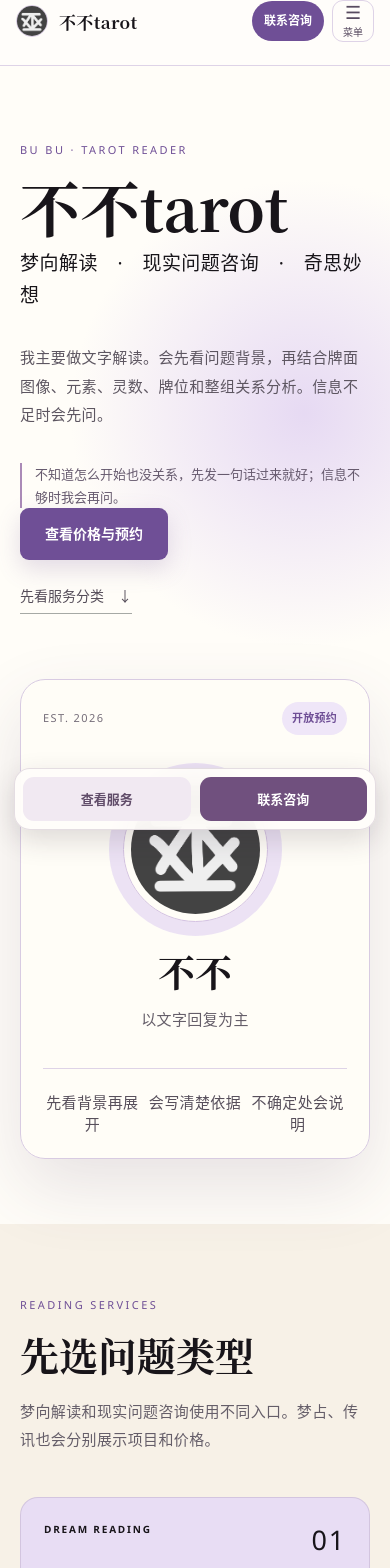
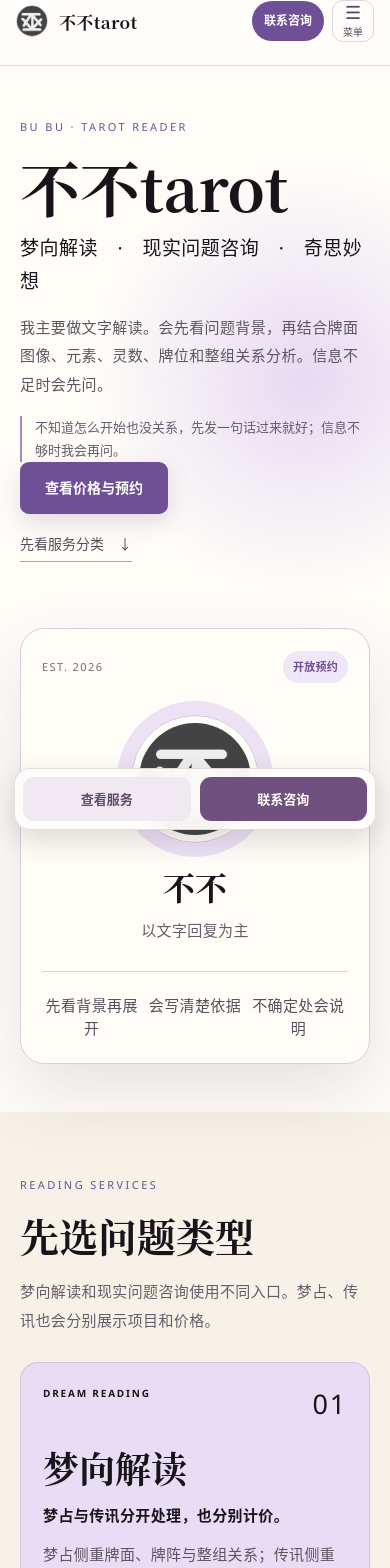
Before and after one commit to peibu245/bubu-tarot-site, a Next.js app: page / in a window 390 px wide. Shown: the top 1568 px of the page. Built offline with nearby package versions, Linux system fonts and the light colour scheme.

Commit message:
Polish storefront spacing and mobile layout

```diff
--- a/app/public.css
+++ b/app/public.css
@@ -1071,8 +1071,31 @@ body { font-size:16px; line-height:1.7; }
 .public-header-inner { width:min(1440px,100%); height:100%; margin:0 auto; display:grid; grid-template-columns:auto minmax(0,1fr) auto; align-items:center; gap:36px; }
 .public-header-inner .public-nav { justify-self:center; }
 
+/* Final storefront polish: keep the path to contact compact and calm. */
+#services,#contact,#guestbook { scroll-margin-top:96px; }
+.public-page :where(h1,h2,h3) { text-wrap:balance; }
+.public-page :where(a,button,input,textarea,select):focus-visible { outline:3px solid rgba(111,79,150,.34); outline-offset:3px; }
+.home-hero { min-height:620px; padding:76px clamp(24px,7vw,112px) 72px; grid-template-columns:1.08fr .82fr; gap:clamp(48px,7vw,104px); }
+.home-hero h1 { max-width:820px; margin-bottom:14px; font-size:clamp(58px,7.2vw,104px); line-height:1.02; }
+.home-deckline { margin-bottom:22px; }
+.home-lead { margin-bottom:18px; }
+.reader-card { min-height:452px; padding:25px 28px 28px; border-radius:28px; }
+.reader-avatar { width:150px; height:150px; margin:40px 0 22px; }
+.reader-card>p { margin-bottom:26px; }
+.home-section { padding-top:88px; padding-bottom:88px; }
+.clean-heading { margin-bottom:36px; }
+.service-card { min-height:385px; padding:25px; }
+.service-card h3 { font-size:44px; line-height:1.12; }
+.service-card strong { font-size:17px; }
+.service-card p { font-size:14px; }
+.about-section { padding-top:92px; padding-bottom:92px; }
+.guestbook-compact { padding-top:72px; padding-bottom:72px; }
+.booking-banner { min-height:280px; padding-top:58px; padding-bottom:58px; }
+
 @media (max-width:1000px) {
   .public-header-inner { grid-template-columns:minmax(0,1fr) auto; gap:16px; }
+  .home-hero { grid-template-columns:1fr; gap:48px; }
+  .reader-card { width:min(520px,100%); }
 }
 
 @media (max-width:760px) {
@@ -1092,8 +1115,22 @@ body { font-size:16px; line-height:1.7; }
   .mobile-bottom-actions a { min-height:44px; display:grid; place-items:center; border-radius:11px; background:#f1e9f2; color:#604c69; font-size:13px; font-weight:700; }
   .mobile-bottom-actions a:last-child { background:#70507e; color:#fff; }
   .public-page { padding-bottom:calc(82px + env(safe-area-inset-bottom)); }
+  #services,#contact,#guestbook { scroll-margin-top:82px; }
+  .home-hero { padding:52px 20px 48px; gap:36px; }
+  .home-hero h1 { max-width:100%; font-size:clamp(50px,15.5vw,60px); line-height:1.06; }
+  .home-deckline { margin-bottom:16px; }
+  .home-actions { gap:18px; }
+  .reader-card { min-height:0; padding:22px 21px 24px; border-radius:24px; }
+  .reader-avatar { width:128px; height:128px; margin:32px 0 20px; }
+  .reader-card h2 { font-size:32px; }
+  .home-section { padding-top:64px; padding-bottom:64px; }
+  .clean-heading { margin-bottom:28px; }
+  .service-card { min-height:310px; padding:22px; }
+  .service-card h3 { font-size:36px; }
+  .about-section { padding-top:70px; padding-bottom:70px; }
   .home-reassurance,.booking-reassurance,.contact-reassurance { font-size:13px; }
-  .guestbook-compact { padding:60px 20px; }
+  .guestbook-compact { padding:58px 20px; }
   .guestbook-compose .guestbook-form { padding:18px; }
   .guestbook-public-note { font-size:11px; }
+  .booking-banner { min-height:0; padding-top:52px; padding-bottom:52px; }
 }
```
